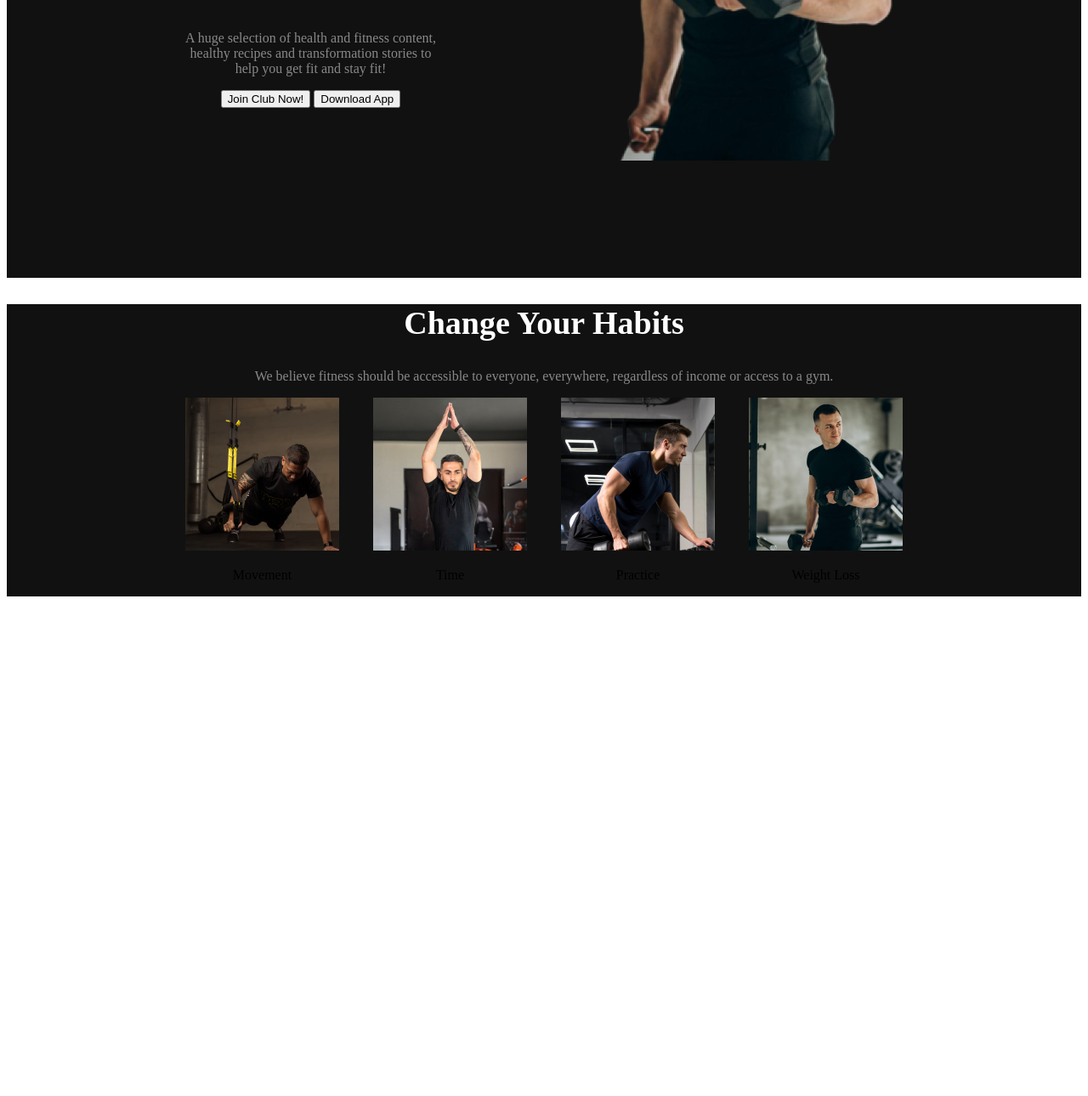
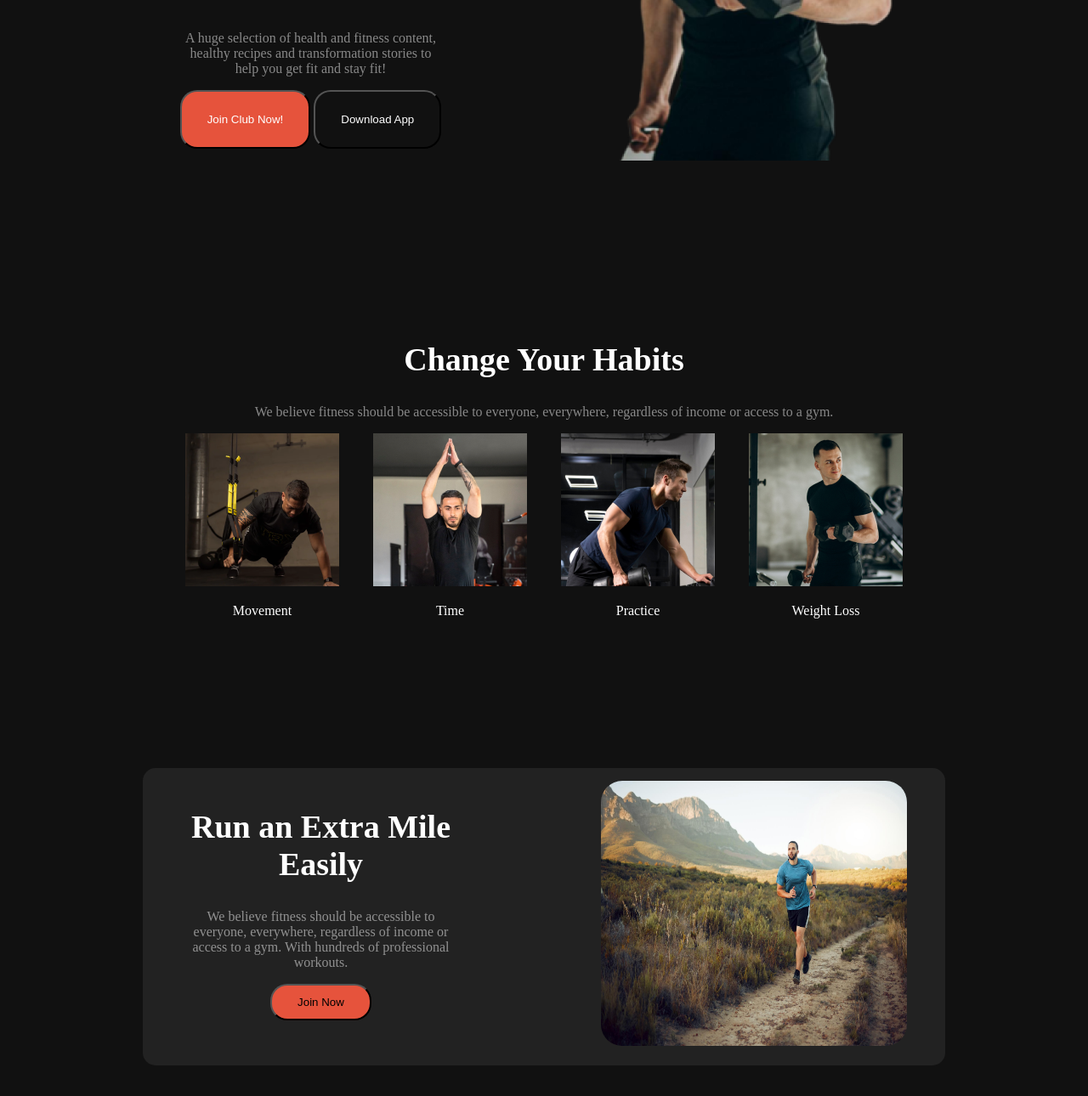
Before and after one commit to joynto7/assignment2, a plain HTML site: page index.html in a window 1280 px wide. Shown: the part 559-1849 px from the top of the page at 85% size. Before the commit the page ends 1269 px from the top, so only its background shows below. Drawn offline with Linux system fonts and the light colour scheme.

Commit message:
Run extra mile easily

```diff
--- a/index.html
+++ b/index.html
@@ -6,7 +6,7 @@
     <title>Gym and Fitness</title>
     <link rel="stylesheet" href="styles/style.css">
 </head>
-<body>
+<body class="bg-black">
     <header>
 
         <section>
@@ -41,8 +41,8 @@
                     <p class="text-gray">A huge selection of health and fitness content, healthy recipes and transformation stories to help you get fit and stay fit!</p>
                 </div>
                 <div>
-                    <button>Join Club Now!</button>
-                    <button>Download App</button>
+                    <button class="red-button"><p class="text-white ">Join Club Now!</p></button>
+                    <button class="black-button"><p class="text-white">Download App</p></button>
                 </div>
 
             </div>
@@ -71,36 +71,54 @@
                 <div class="display-flex habits-img">
                     <div>
                         <img src="images/image3.png" alt="">
-                        <p>Movement</p>
+                        <p class="text-white ">Movement</p>
                         <p></p>
                     </div>
                     <div>
                         <img src="images/image2.png" alt="">
-                        <p>Time</p>
+                        <p class="text-white ">Time</p>
                         <p></p>
                     </div>
                     <div>
                         <img src="images/image4.png" alt="">
-                        <p>Practice</p>
+                        <p class="text-white ">Practice</p>
                         <p></p>
                     </div>
                     <div>
                         <img src="images/image5.png" alt="">
-                        <p>Weight Loss</p>
+                        <p class="text-white ">Weight Loss</p>
                         <p></p>
                     </div>
                 </div>
 
             </div>
 
+        </section>
 
 
+              <!--Run extra mile easily -->
 
 
+         <section>
+
+            <div class="run-extra ">
+                <div>
+                    <div class="text-white">
+                        <h1 class="title-2">Run an Extra Mile Easily</h1>
+                    </div>
+                    <div>
+                        <p class="text-gray">We believe fitness should be accessible to everyone, everywhere, regardless of income or access to a gym. With hundreds of professional workouts.</p>
+
+                    </div>
+                    <button class="red-button">Join Now</button>
+                </div>
+
+                <div>
+                    <img src="images/run.jpg"  class="img-run" height="312px" width="360px" alt="">
+                </div>
 
 
-
-
+            </div>
 
         </section>
 
--- a/styles/style.css
+++ b/styles/style.css
@@ -15,6 +15,11 @@
    background-color: #111111;
 }
 
+.bg-gray{
+    background-color:rgba(34, 34, 34, 1);
+    ;
+}
+
 .text-white {
     color: #FFFFFF;
 
@@ -29,7 +34,21 @@
    color: rgba(255, 255, 255, 0.5);
 }
 
+.red-button{
 
+    border-radius: 20px;
+    padding: 12px 30px;
+    background-color: #E6533C;
+
+}
+
+.black-button{
+
+    background-color: #111111;
+    border-radius: 20px;
+    padding: 12px 30px;
+
+}
 
 
 
@@ -82,7 +101,7 @@
 .div-subcontainer{
 
      margin: 200px;
-    max-width: 520px; */
+    max-width: 520px;
     height: 440px;
     width: 520px;
 }
@@ -113,3 +132,28 @@
 .title-2{
     font-size: 38px;
 }
+
+                              /* Run extra mile easily */
+
+.run-extra{
+    margin: 160px;
+    border-radius: 15px;
+    /* max-width: 520px;  */
+    height: 320px;
+    /* width: 520px; */
+    padding: 15px 45px;
+    background-color:rgba(34, 34, 34, 1);;
+    text-align: center;
+    display: flex;
+    justify-content:center;
+    gap: 165px;
+}
+
+.img-run{
+    border-radius: 25px;
+
+
+
+}
+
+/*  */
```
